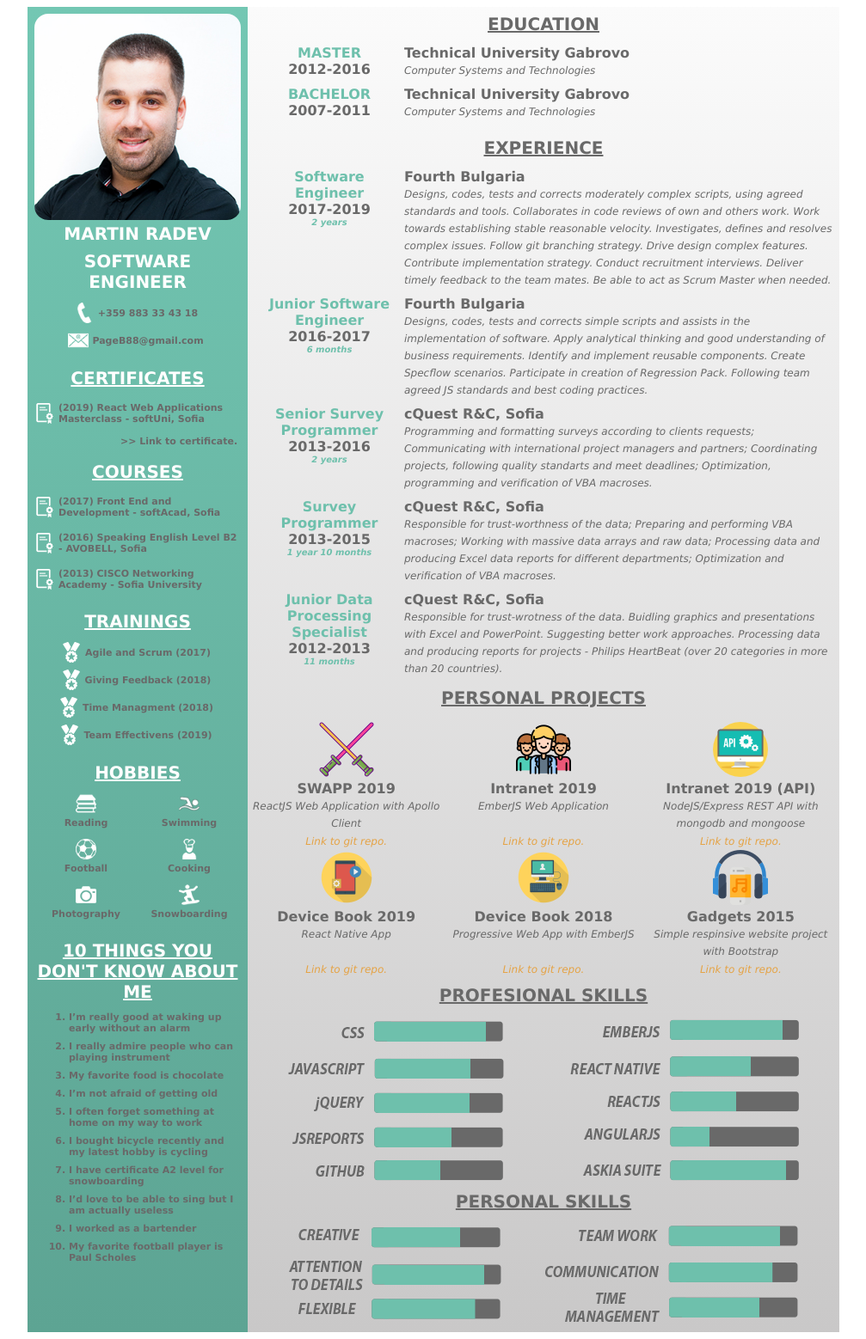
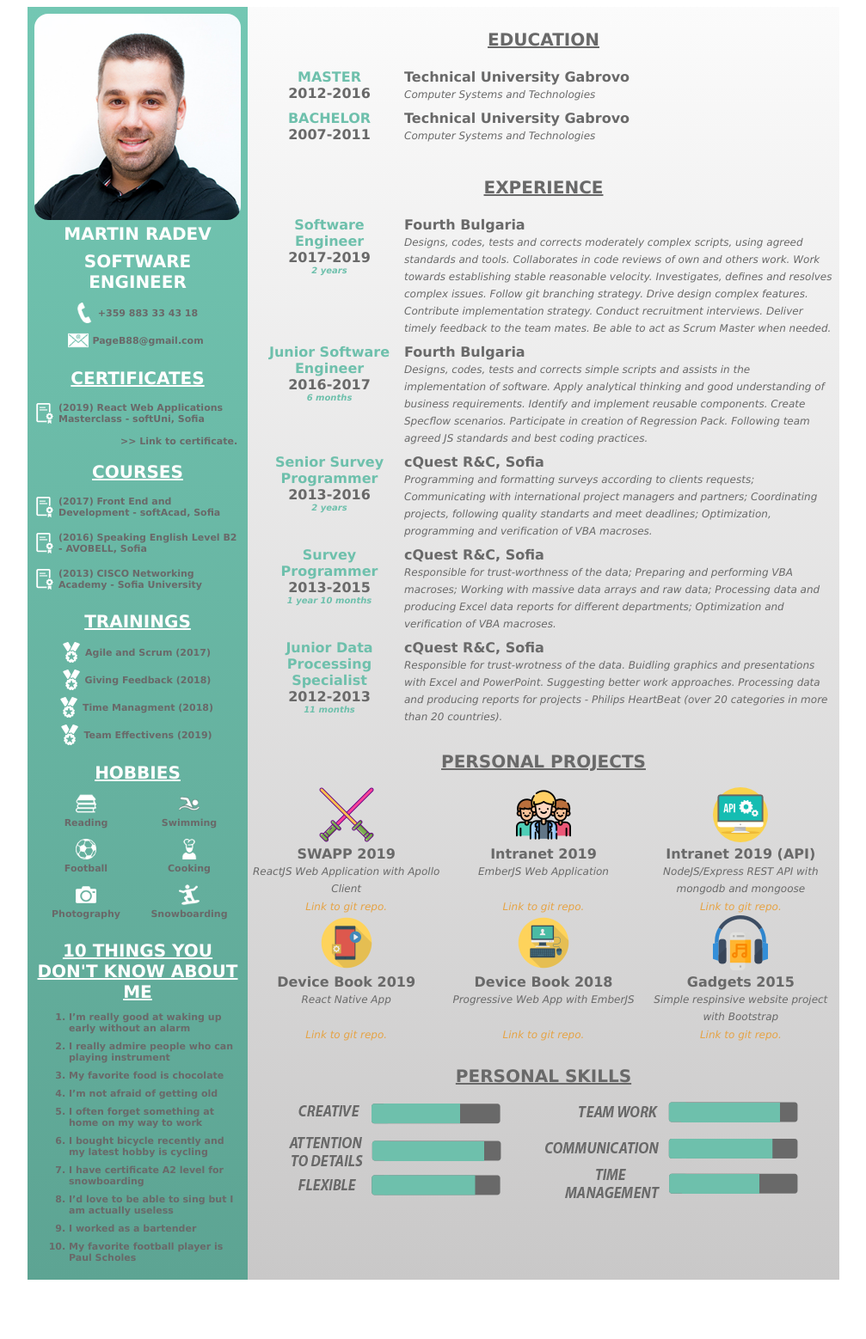
Before and after one commit to PageB/CV, a plain HTML site: page public/index.html in a window 1280 px wide. Shown: the whole page at 86% size, without its empty margins (136-1143 px from the left). After the commit the page ends 1497 px from the top, so only its background shows below. Drawn offline with Linux system fonts and the light colour scheme.

Commit message:
Update skills

```diff
--- a/public/index.html
+++ b/public/index.html
@@ -249,13 +249,13 @@
                         </div>
                     </div>
                 </article>
-                <article class="professional">
-                    <!-- <img src="images/person.png" alt="Professional Skills"> -->
+                <!-- <article class="professional">
+                    <img src="images/person.png" alt="Professional Skills">
                     <h2 class="personal__title">PROFESIONAL SKILLS</h2>
                     <div class="professional__image">
                         <img src="images/bar_1.png" alt="Professional Skills">
                     </div>
-                </article>
+                </article> -->
                 <article class="personal">
                     <!-- <img src="images/business.png" alt="Personals Skills"> -->
                     <h2 class="personal__title">PERSONAL SKILLS</h2>
--- a/public/sass/styles.scss
+++ b/public/sass/styles.scss
@@ -187,7 +187,7 @@ body, div, p, h1, h2, h3, h3, h4, h5, h6, p {
         text-decoration: underline;
         text-align: center;
         color: #696969;
-        margin-bottom: 8px;
+        margin: 18px;
     }
 
     &__content {
@@ -258,7 +258,7 @@ body, div, p, h1, h2, h3, h3, h4, h5, h6, p {
         text-decoration: underline;
         text-align: center;
         color: #696969;
-        margin-bottom: 16px;
+        margin: 18px;
     }
 }
 
@@ -272,7 +272,7 @@ body, div, p, h1, h2, h3, h3, h4, h5, h6, p {
         text-decoration: underline;
         text-align: center;
         color: #696969;
-        margin-bottom: 16px;
+        margin: 18px;
     }
 
     &__content {
```
Also changed, not shown: public/css/styles.css.
